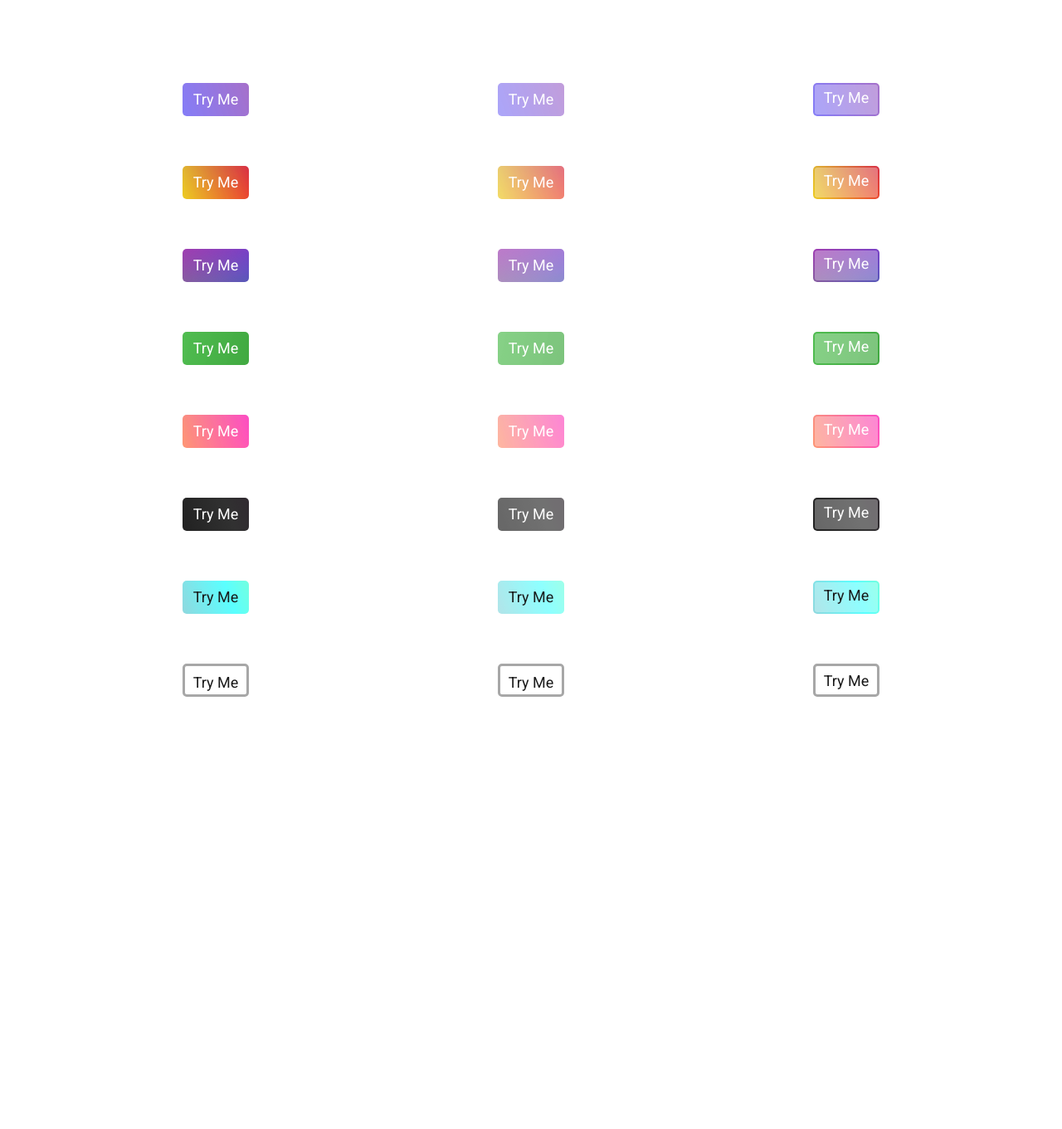
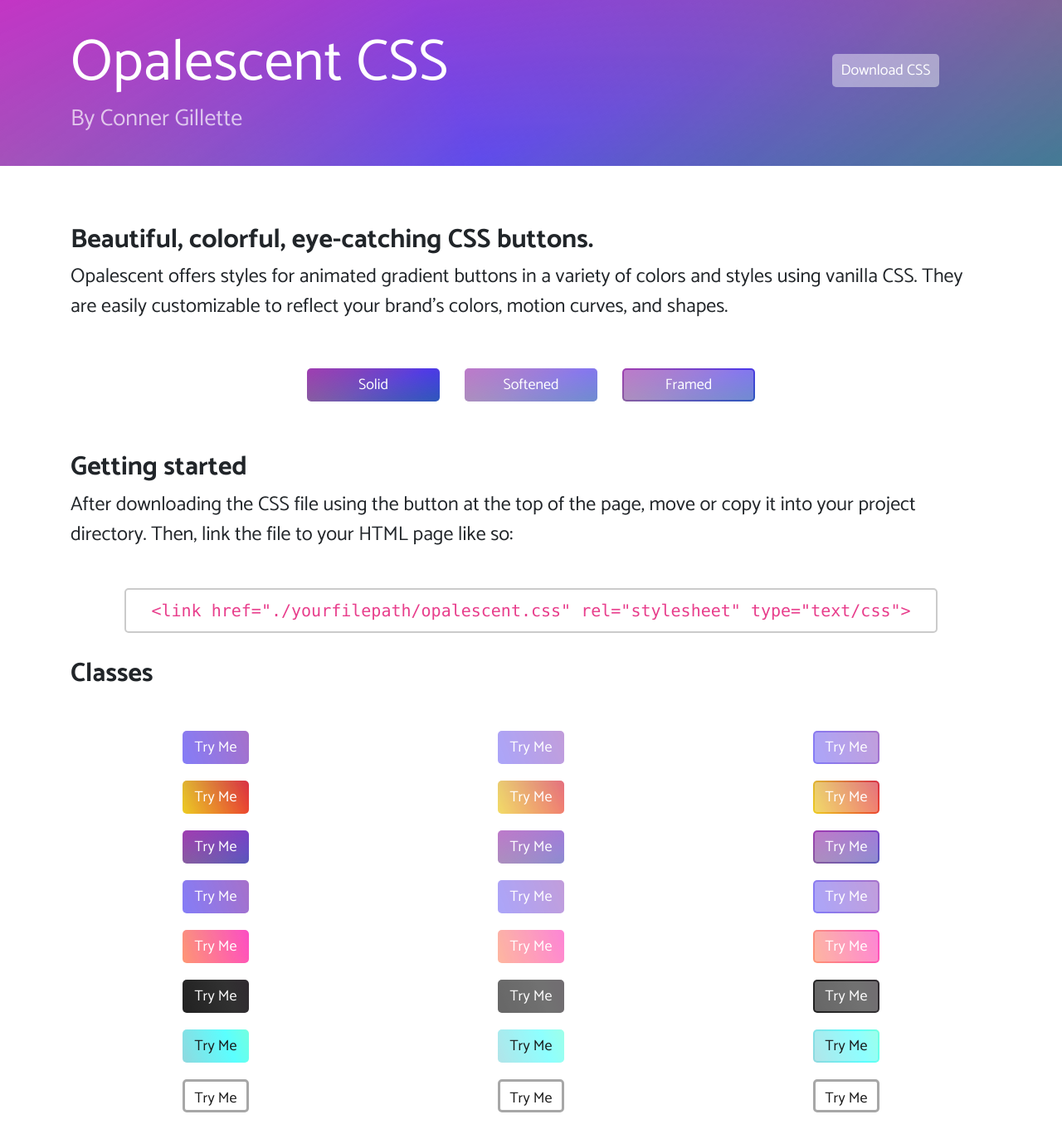
Before and after one commit to connergillette/opalescent, a PHP site: page / in a window 1280 px wide. Shown: the whole page at 83% size. Before the commit the page ends 840 px from the top, so only its background shows below. Run offline with PHP 8.4, Linux system fonts and the light colour scheme.

Commit message:
Add landing page details and separated library stylesheet

```diff
--- a/index.css
+++ b/index.css
@@ -1,32 +1,56 @@
-.container {
-  margin-top: 100px;
+* {
+  font-family: "Catamaran", sans-serif;
 }
 
-.row {
-  padding-bottom: 60px;
+.container {
+  margin-top: 50px;
+}
+
+.button-row {
+  padding-top: 40px;
+  padding-bottom: 40px;
+}
+
+.container-fluid {
+  padding: 0px !important;
+  position: relative !important;
+}
+
+code {
+  font-size: 20px !important;
+  text-align: center !important;
+  display: inline-block;
+  padding: 10px 30px 10px 30px;
+  border: rgba(128, 128, 128, 0.411) 2px solid;
+  border-radius: 5px;
+  margin: 30px;
+}
+
+.fill {
+  width: 100%;
+  text-align: center;
+}
+
+.opal-header .container {
+  margin-top: 35px;
+}
+
+a {
+  color: #ffffffb0 !important;
+  -webkit-transition: color 0.3s ease-in-out;
+  transition: color 0.3s ease-in-out;
 }
 
 a:hover {
-  text-decoration: none;
-  opacity: 0;
-  box-shadow: none;
+  color: white !important;
 }
 
-.opal {
-  position: relative;
-  display: inline-block;
-  overflow: hidden;
-  height: 40px;
-  min-width: 80px;
-  max-width: 200px;
-  color: #ffffff;
-  font-size: 18px;
-  border-radius: 5px;
-  font-family: "Roboto", sans-serif;
-  font-weight: 400;
-  opacity: 1;
-  /* -webkit-transition: opacity .3s;
-  transition: opacity .3s; */
+p {
+  font-size: 24px;
+}
+
+h2 {
+  font-weight: 700 !important;
 }
 
 .shadow-test {
@@ -63,208 +87,3 @@
 .shadow-test:hover::after {
   opacity: 1;
 }
-
-.opal-solid {
-  padding-top: 6px;
-  padding-left: 10px;
-  padding-right: 10px;
-}
-
-.opal:before {
-  content: "";
-  position: absolute;
-  z-index: -1;
-  width: 400px;
-  height: 400px;
-  left: -50px;
-  top: -200px;
-  background: linear-gradient(135deg, #ff0000b0 19%, #0000ff80 80%, #00a2ff50 90%) no-repeat;
-
-  -webkit-animation: pan360 5s infinite, sway 8s infinite;
-  animation: pan360 5s infinite, sway 8s infinite;
-  animation-timing-function: linear;
-  /* background-color: none; */
-  /* -webkit-transition: opacity .3s;
-  transition: opacity .3s; */
-}
-
-.opal-light {
-  color: rgb(24, 24, 24);
-}
-
-.opal-outline {
-  border-color: rgb(167, 167, 167);
-  border-style: solid;
-}
-
-.opal-rainbow:before {
-  background: linear-gradient(to bottom right, rgba(255, 255, 0, .85) 10%, rgba(255, 0, 0, .75), rgba(255, 0, 0, .75), rgba(0, 255, 0, .75) 19%, rgba(0,0,255,.65) 40%, rgba(255, 0, 0, .65), rgba(255, 255, 0, .85) 80%),
-    linear-gradient(to top right, rgba(255, 255, 0, .85) 10%, rgba(255, 0, 0, .75), rgba(0, 255, 0, .75) 25%, rgba(0,0,255,.65) 40%, rgba(255, 0, 0, .65), rgba(255, 255, 0, .85) 80%);
-  /* animation: pan360 10s infinite, sway 8s infinite;
-  animation-direction: normal;
-  animation-timing-function: linear; */
-}
-
-.opal-rainbow2:before {
-  background: linear-gradient(to top right, rgb(255, 102, 0), rgba(255, 0, 0, 0.733), rgba(192, 26, 192, 0.984), rgba(50, 0, 205, 0.449),
-  teal,green,rgba(0,0,255, .5)), linear-gradient(to bottom right, orange, rgba(0,0,255,.6), yellow);
-    /* linear-gradient(to top right, ); */
-}
-
-.opal-bright:before {
-  background: linear-gradient(to bottom right, rgba(0, 255, 255, 0.719),rgba(255, 0, 255, 0.719), rgb(255, 255, 0)), linear-gradient(to top right, rgba(0, 255, 255, 0.719),rgba(255, 0, 255, 0.719), rgb(255, 255, 0));
-}
-
-.opal-dark:before {
-  background: linear-gradient(to bottom right, black, rgb(43, 0, 43), rgb(49, 49, 49), black);
-}
-
-.opal-light:before {
-  background: linear-gradient(to bottom right, rgb(255, 189, 65), rgb(255, 255, 41), rgb(90, 255, 255), rgb(255, 134, 154));
-}
-
-.opal-awake:before {
-  background: linear-gradient(to bottom right, rgb(255, 189, 65), rgb(255, 255, 41), rgb(90, 255, 255), rgb(255, 134, 154));
-  opacity: 0;
-  -webkit-transition: opacity .2s;
-  transition: opacity .2s;
-}
-
-.opal-awake:hover:before {
-  opacity: 1;
-}
-
-.opal-inner {
-  margin: 2px;
-  height: calc(100% - 4px);
-  width: calc(100% - 4px);
-  border-radius: 3px;
-  background-color: #ffffff50;
-  padding-top: 2px;
-  -webkit-transition: background-color .2s ease-in-out;
-  transition: background-color .2s ease-in-out;
-}
-
-.opal-soften {
-  height: 100%;
-  width: 100%;
-  /* padding-left: 20px;
-  padding-right: 20px; */
-  background-color: #ffffff50;
-  -webkit-transition: background-color .2s ease-in-out;
-  transition: background-color .2s ease-in-out;
-}
-
-
-.opal:hover:before {
-  /* opacity: .5; */
-  -webkit-animation: pan360 2s infinite;
-  animation: pan360 2s infinite;
-  animation-timing-function: linear;
-}
-
-.opal .opal-soften:hover {
-  background-color: transparent;
-}
-
-.opal .opal-inner:hover {
-  background-color: transparent;
-}
-
-.opal-rainbow:hover:before {
-  -webkit-animation: pan360 2s infinite;
-  animation: pan360 2s infinite;
-  animation-timing-function: cubic-bezier(.7, 0.84, .9, .75);
-}
-
-a:hover {
-  text-decoration: none !important;
-}
-
-.active:before {
-  /* opacity: .5; */
-  /* background: green; */
-
-  background: linear-gradient(30deg, rgba(50, 205, 50, 0.747),rgba(0, 128, 0, 0.788), rgb(0, 87, 0));
-  -webkit-animation: sway 3s infinite, pan360 3s infinite;
-  animation: sway 3s infinite, pan360 3s infinite;
-  /* animation-direction: alternate; */
-  animation-timing-function: linear;
-}
-
-.active:hover:before {
-  -webkit-animation: success 1s infinite;
-  animation: success 1s infinite;
-  animation-direction: alternate;
-}
-
-@keyframes pan {
-  to {
-    transform: rotate(90deg);
-  }
-}
-
-@keyframes pan360 {
-  to {
-    transform: rotate(360deg);
-  }
-}
-
-@keyframes sway {
-  from {
-    top: -200px;
-    left: -50px;
-  }
-  to {
-    top: -300px;
-    left: -100px;
-  }
-  to {
-    top: -200px;
-    left: -50px;
-  }
-}
-
-@keyframes success {
-  to {
-    transform: rotate(60deg);
-  }
-}
-
-@keyframes settle {
-
-}
-
-@keyframes toActive {
-  from {
-    background: green;
-    opacity: .5;
-  }
-  to {
-    background: linear-gradient(0deg, #0a8b0620 19%, #0bca0530 50%, #00ff0d9c),
-    linear-gradient(90deg, black, green 80%, black 80%, green);
-    opacity: 1;
-  }
-}
-
-@keyframes color-fade-out {
-  from {
-    background: linear-gradient(135deg, #ff000050 19%, #0000ff80 50%, #ff000050),
-    linear-gradient(90deg, orange, red, yellow);
-    opacity: 100%;
-  }
-  to {
-    opacity: 20%;
-  }
-}
-
-@keyframes color-fade-in {
-  from {
-    background: linear-gradient(0deg, #0a8b0620 19%, #0bca0530 50%, #00ff0d9c),
-    linear-gradient(90deg, black, green 80%, black 80%, green);
-    opacity: 20%;
-  }
-  to {
-    opacity: 100%;
-  }
-}
--- a/index.html
+++ b/index.html
@@ -9,29 +9,107 @@
   <meta name="viewport" content="width=device-width, initial-scale=1.0">
 
   <link rel="stylesheet" href="index.css" type="text/css">
+  <link rel="stylesheet" href="opalescent.css" type="text/css">
   <link rel="stylesheet" href="https://stackpath.bootstrapcdn.com/bootstrap/4.1.0/css/bootstrap.min.css" integrity="sha384-9gVQ4dYFwwWSjIDZnLEWnxCjeSWFphJiwGPXr1jddIhOegiu1FwO5qRGvFXOdJZ4"
     crossorigin="anonymous">
-  <link href="https://fonts.googleapis.com/css?family=Roboto:400,700,900" rel="stylesheet">
+  <!-- <link href="https://fonts.googleapis.com/css?family=Roboto:400,700,900" rel="stylesheet">-->
+  <link href="https://fonts.googleapis.com/css?family=Catamaran:400,700|Oxygen:400,700" rel="stylesheet">
 </head>
 
 <body>
+  <div class="container-fluid">
+    <div class="opal-header opal-rainbow2">
+      <div class="container">
+        <div class="row">
+          <div class="col-md-9 col-sm-12">
+            <h1>Opalescent CSS</h1>
+            <h3>
+              <a id="white-link" href="http://cwgillette.com" target="_blank">By Conner Gillette</a>
+            </h3>
+          </div>
+          <div class="col-md-3 col-sm-12 text-center">
+            <a href="index.css" download>
+              <div class="opal opal-clear isolate" role="button">
+                <div class="opal-solid opal-soften">
+                  Download CSS
+                </div>
+              </div>
+            </a>
+          </div>
+        </div>
+      </div>
+    </div>
+  </div>
+  <div class="container">
+    <h2>Beautiful, colorful, eye-catching CSS buttons.</h2>
+    <p>
+      Opalescent offers styles for animated gradient buttons in a variety of colors and styles using vanilla CSS. They are easily
+      customizable to reflect your brand's colors, motion curves, and shapes.
+    </p>
+    <div class="row button-row">
+      <div class="offset-md-3 col-md-2">
+        <a href="#">
+          <div class="text-center">
+            <div role="button" class="opal fill opal-rainbow2">
+              <div class="opal-solid">
+                Solid
+              </div>
+            </div>
+          </div>
+        </a>
+      </div>
+      <div class="col-md-2">
+        <a href="#">
+          <div class="text-center">
+            <div role="button" class="opal fill opal-rainbow2">
+              <div class="opal-solid opal-soften">
+                Softened
+              </div>
+            </div>
+          </div>
+        </a>
+      </div>
+      <div class="col-md-2">
+        <a href="#">
+          <div class="text-center">
+            <div role="button" class="opal fill opal-rainbow2">
+              <div class="opal-inner">
+                Framed
+              </div>
+            </div>
+          </div>
+        </a>
+      </div>
+    </div>
+    <h2>Getting started</h2>
+    <p>After downloading the CSS file using the button at the top of the page, move or copy it into your project directory.
+      Then, link the file to your HTML page like so:</p>
+    <div class="text-center">
+      <code>
+        &lt;link href="./yourfilepath/opalescent.css" rel="stylesheet" type="text/css"&gt;
+      </code>
+    </div>
+    <h2>Classes</h2>
+  </div>
+
+  </div>
   <div class="container">
     <div class="row">
       <div class="col-md-4">
-        <a href="#">
+        <a href="">
           <div class="text-center">
-            <!-- <div class="shadow-test"> -->
-            <div role="button" class="opal">
-              <div class="opal-solid">
-                Try Me
+            <div class="shadow-test">
+              <div role="button" class="opal">
+                <div class="opal-solid">
+                  Try Me
+                </div>
               </div>
             </div>
-            <!-- </div> -->
           </div>
         </a>
       </div>
       <div class="col-md-4">
-        <a href="#">
+        <a href="">
           <div class="text-center">
             <div role="button" class="opal">
               <div class="opal-solid opal-soften">
@@ -55,7 +133,7 @@
     </div>
     <div class="row">
       <div class="col-md-4">
-        <a href="#">
+        <a href="">
           <div class="text-center ">
             <div role="button" class="opal opal-rainbow">
               <div class="opal-solid">
@@ -66,7 +144,7 @@
         </a>
       </div>
       <div class="col-md-4">
-        <a href="#">
+        <a href="">
           <div class="text-center ">
             <div role="button" class="opal opal-rainbow">
               <div class="opal-solid opal-soften">
@@ -77,7 +155,7 @@
         </a>
       </div>
       <div class="col-md-4">
-        <a href="#">
+        <a href="">
           <div class="text-center ">
             <div role="button" class="opal opal-rainbow">
               <div class="opal-inner">
@@ -90,7 +168,7 @@
     </div>
     <div class="row">
       <div class="col-md-4">
-        <a href="#">
+        <a href="">
           <div class="text-center ">
             <div role="button" class="opal opal-rainbow2">
               <div class="opal-solid">
@@ -101,7 +179,7 @@
         </a>
       </div>
       <div class="col-md-4">
-        <a href="#">
+        <a href="">
           <div class="text-center ">
             <div role="button" class="opal opal-rainbow2">
               <div class="opal-solid opal-soften">
@@ -112,7 +190,7 @@
         </a>
       </div>
       <div class="col-md-4">
-        <a href="#">
+        <a href="">
           <div class="text-center ">
             <div role="button" class="opal opal-rainbow2">
               <div class="opal-inner">
@@ -125,7 +203,7 @@
     </div>
     <div class="row">
       <div class="col-md-4">
-        <a href="#">
+        <a href="">
           <div class="text-center ">
             <div role="button" class="opal active">
               <div class="opal-solid">
@@ -136,7 +214,7 @@
         </a>
       </div>
       <div class="col-md-4">
-        <a href="#">
+        <a href="">
           <div class="text-center ">
             <div role="button" class="opal active">
               <div class="opal-solid opal-soften">
@@ -147,7 +225,7 @@
         </a>
       </div>
       <div class="col-md-4">
-        <a href="#">
+        <a href="">
           <div class="text-center ">
             <div role="button" class="opal active">
               <div class="opal-inner">
@@ -160,7 +238,7 @@
     </div>
     <div class="row">
       <div class="col-md-4">
-        <a href="#">
+        <a href="">
           <div class="text-center ">
             <div role="button" class="opal opal-bright">
               <div class="opal-solid">
@@ -171,7 +249,7 @@
         </a>
       </div>
       <div class="col-md-4">
-        <a href="#">
+        <a href="">
           <div class="text-center ">
             <div role="button" class="opal opal-bright">
               <div class="opal-solid opal-soften">
@@ -182,7 +260,7 @@
         </a>
       </div>
       <div class="col-md-4">
-        <a href="#">
+        <a href="">
           <div class="text-center ">
             <div role="button" class="opal opal-bright">
               <div class="opal-inner">
@@ -195,7 +273,7 @@
     </div>
     <div class="row">
       <div class="col-md-4">
-        <a href="#">
+        <a href="">
           <div class="text-center ">
             <div role="button" class="opal opal-dark">
               <div class="opal-solid">
@@ -206,7 +284,7 @@
         </a>
       </div>
       <div class="col-md-4">
-        <a href="#">
+        <a href="">
           <div class="text-center ">
             <div role="button" class="opal opal-dark">
               <div class="opal-solid opal-soften">
@@ -217,7 +295,7 @@
         </a>
       </div>
       <div class="col-md-4">
-        <a href="#">
+        <a href="">
           <div class="text-center ">
             <div role="button" class="opal opal-dark">
               <div class="opal-inner">
@@ -230,7 +308,7 @@
     </div>
     <div class="row">
       <div class="col-md-4">
-        <a href="#">
+        <a href="">
           <div class="text-center ">
             <div role="button" class="opal opal-light">
               <div class="opal-solid">
@@ -241,7 +319,7 @@
         </a>
       </div>
       <div class="col-md-4">
-        <a href="#">
+        <a href="">
           <div class="text-center ">
             <div role="button" class="opal opal-light">
               <div class="opal-solid opal-soften">
@@ -252,7 +330,7 @@
         </a>
       </div>
       <div class="col-md-4">
-        <a href="#">
+        <a href="">
           <div class="text-center ">
             <div role="button" class="opal opal-light">
               <div class="opal-inner">
@@ -265,7 +343,7 @@
     </div>
     <div class="row">
       <div class="col-md-4">
-        <a href="#">
+        <a href="">
           <div class="text-center ">
             <div role="button" class="opal opal-awake opal-light opal-outline">
               <div class="opal-solid">
@@ -276,7 +354,7 @@
         </a>
       </div>
       <div class="col-md-4">
-        <a href="#">
+        <a href="">
           <div class="text-center ">
             <div role="button" class="opal opal-awake opal-light opal-outline">
               <div class="opal-solid opal-soften">
@@ -287,7 +365,7 @@
         </a>
       </div>
       <div class="col-md-4">
-        <a href="#">
+        <a href="">
           <div class="text-center ">
             <div role="button" class="opal opal-awake opal-light opal-outline">
               <div class="opal-inner">
--- /dev/null
+++ b/opalescent.css
@@ -0,0 +1,247 @@
+.isolate {
+  margin: 30px;
+}
+
+.opal,
+.opal-header {
+  position: relative;
+  display: inline-block;
+  overflow: hidden;
+  min-height: 40px;
+  height: 40px;
+  min-width: 80px;
+  max-width: 200px;
+  color: white;
+  font-size: 18px;
+  border-radius: 5px;
+  opacity: 1;
+  margin-bottom: 20px;
+}
+
+.opal-header {
+  position: relative;
+  width: 100%;
+  max-width: 100%;
+  min-height: 200px;
+  border-radius: 0px;
+  /* color: #ffffffb0; */
+  color: white;
+}
+
+a {
+  text-decoration: none;
+}
+
+.opal-header h1 {
+  font-size: 70px;
+}
+
+.opal-solid {
+  padding-top: 7px;
+  padding-left: 10px;
+  padding-right: 10px;
+}
+
+.opal:before {
+  content: "";
+  position: absolute;
+  z-index: -1;
+  width: 400px;
+  height: 400px;
+  left: -50px;
+  top: -200px;
+  background: linear-gradient( 135deg, #ff0000b0 19%, #0000ff80 80%, #00a2ff50 90%) no-repeat;
+  -webkit-animation: pan360 5s infinite, sway 8s infinite;
+  animation: pan360 5s infinite, sway 8s infinite;
+  animation-timing-function: linear;
+}
+
+.opal-clear:before {
+  background: #ffffff2a;
+}
+
+.opal-header:before {
+  content: "";
+  position: absolute;
+  z-index: -1;
+  min-width: 1200px;
+  min-height: 1200px;
+  width: 130vw;
+  height: 130vw;
+  top: -50vw;
+  left: -20vw;
+  background: linear-gradient( 135deg, #ff0000b0 19%, #0000ff80 80%, #00a2ff50 90%) no-repeat;
+  -webkit-animation: pan360 10s infinite, headerSway 8s infinite ease-in-out;
+  animation: pan360 10s infinite, headerSway 8s infinite ease-in-out;
+  animation-timing-function: linear;
+  opacity: 0.7;
+  -webkit-transition: opacity 0.2s ease-in-out;
+  transition: opacity 0.2s ease-in-out;
+}
+
+.opal-header:hover {
+  color: white;
+}
+
+.opal-header:hover:before {
+  opacity: 0.9;
+  -webkit-animation: pan360 5s infinite, headerSway 8s infinite ease-in-out;
+  animation: pan360 5s infinite, headerSway 8s infinite ease-in-out;
+  animation-timing-function: linear;
+}
+
+.opal-light {
+  color: rgb(24, 24, 24);
+}
+
+.opal-outline {
+  border-color: rgb(167, 167, 167);
+  border-style: solid;
+}
+
+.opal-rainbow:before {
+  background: linear-gradient( to bottom right, rgba(255, 255, 0, 0.85) 10%, rgba(255, 0, 0, 0.75), rgba(255, 0, 0, 0.75), rgba(0, 255, 0, 0.75) 19%, rgba(0, 0, 255, 0.65) 40%, rgba(255, 0, 0, 0.65), rgba(255, 255, 0, 0.85) 80%), linear-gradient( to top right, rgba(255, 255, 0, 0.85) 10%, rgba(255, 0, 0, 0.75), rgba(0, 255, 0, 0.75) 25%, rgba(0, 0, 255, 0.65) 40%, rgba(255, 0, 0, 0.65), rgba(255, 255, 0, 0.85) 80%);
+}
+
+.opal-rainbow2:before {
+  background: linear-gradient( to top right, rgb(255, 102, 0), rgba(255, 0, 0, 0.733), rgba(192, 26, 192, 0.984), rgba(50, 0, 205, 0.449), teal, green, rgba(0, 0, 255, 0.5)), linear-gradient(to bottom right, orange, rgba(0, 0, 255, 0.6), yellow);
+}
+
+.opal-bright:before {
+  background: linear-gradient( to bottom right, rgba(0, 255, 255, 0.719), rgba(255, 0, 255, 0.719), rgb(255, 255, 0)), linear-gradient( to top right, rgba(0, 255, 255, 0.719), rgba(255, 0, 255, 0.719), rgb(255, 255, 0));
+}
+
+.opal-dark:before {
+  background: linear-gradient( to bottom right, black, rgb(43, 0, 43), rgb(49, 49, 49), black);
+}
+
+.opal-light:before {
+  background: linear-gradient( to bottom right, rgb(255, 189, 65), rgb(255, 255, 41), rgb(90, 255, 255), rgb(255, 134, 154));
+}
+
+.opal-awake:before {
+  background: linear-gradient( to bottom right, rgb(255, 189, 65), rgb(255, 255, 41), rgb(90, 255, 255), rgb(255, 134, 154));
+  opacity: 0;
+  -webkit-transition: opacity 0.2s;
+  transition: opacity 0.2s;
+}
+
+.opal-awake:hover:before {
+  opacity: 1;
+}
+
+.opal-inner {
+  margin: 2px;
+  height: calc(100% - 4px);
+  width: calc(100% - 4px);
+  border-radius: 3px;
+  background-color: #ffffff50;
+  padding-top: 5px;
+  -webkit-transition: background-color 0.2s ease-in-out;
+  transition: background-color 0.2s ease-in-out;
+}
+
+.opal-soften {
+  height: 100%;
+  width: 100%;
+  background-color: #ffffff50;
+  -webkit-transition: background-color 0.2s ease-in-out;
+  transition: background-color 0.2s ease-in-out;
+}
+
+.opal:hover:before {
+  -webkit-animation: pan360 2s infinite;
+  animation: pan360 2s infinite;
+  animation-timing-function: linear;
+}
+
+.opal:active:before {
+  -webkit-animation: pan 1s ease-in-out;
+  animation: pan 1s ease-in-out;
+}
+
+.opal .opal-soften:hover {
+  background-color: transparent;
+}
+
+.opal .opal-inner:hover {
+  background-color: transparent;
+}
+
+.opal-rainbow:hover:before {
+  -webkit-animation: pan360 2s infinite;
+  animation: pan360 2s infinite;
+  animation-timing-function: cubic-bezier(0.7, 0.84, 0.9, 0.75);
+}
+
+.opal-success:before {
+  background: linear-gradient( 30deg, rgba(50, 205, 50, 0.747), rgba(0, 128, 0, 0.788), rgb(0, 87, 0));
+  -webkit-animation: sway 3s infinite, pan360 3s infinite;
+  animation: sway 3s infinite, pan360 3s infinite;
+  animation-timing-function: linear;
+}
+
+.opal-success:hover:before {
+  -webkit-animation: success 1s infinite;
+  animation: success 1s infinite;
+  animation-direction: alternate;
+}
+
+@keyframes pan {
+  to {
+    transform: rotate(180deg);
+  }
+}
+
+@keyframes pan360 {
+  to {
+    transform: rotate(360deg);
+  }
+}
+
+@keyframes sway {
+  from {
+    top: -200px;
+    left: -50px;
+  }
+  to {
+    top: -300px;
+    left: -100px;
+  }
+  to {
+    top: -200px;
+    left: -50px;
+  }
+}
+
+@keyframes headerSway {
+  from {
+    top: -50vw;
+    left: -20vw;
+  }
+  to {
+    top: -45vw;
+    left: -15vw;
+  }
+  to {
+    top: -50vw;
+    left: -20vw;
+  }
+}
+
+@keyframes success {
+  to {
+    transform: rotate(60deg);
+  }
+}
+
+@keyframes toActive {
+  from {
+    background: green;
+    opacity: 0.5;
+  }
+  to {
+    background: linear-gradient(0deg, #0a8b0620 19%, #0bca0530 50%, #00ff0d9c), linear-gradient(90deg, black, green 80%, black 80%, green);
+    opacity: 1;
+  }
+}
```
Also changed, not shown: 1 other file.
